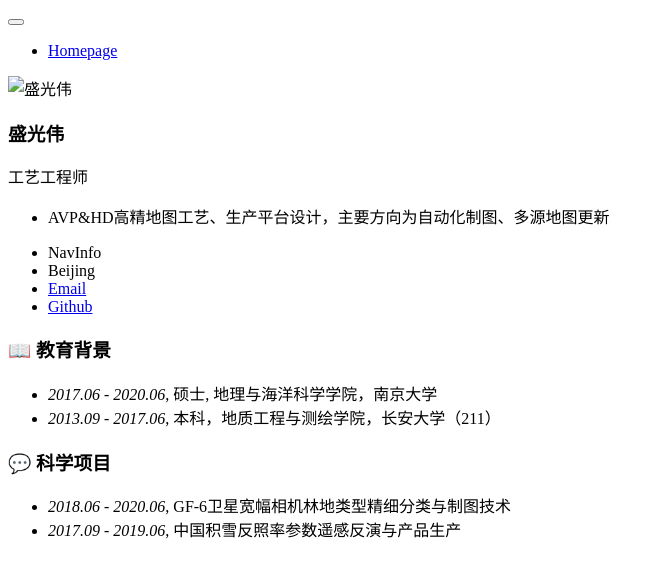
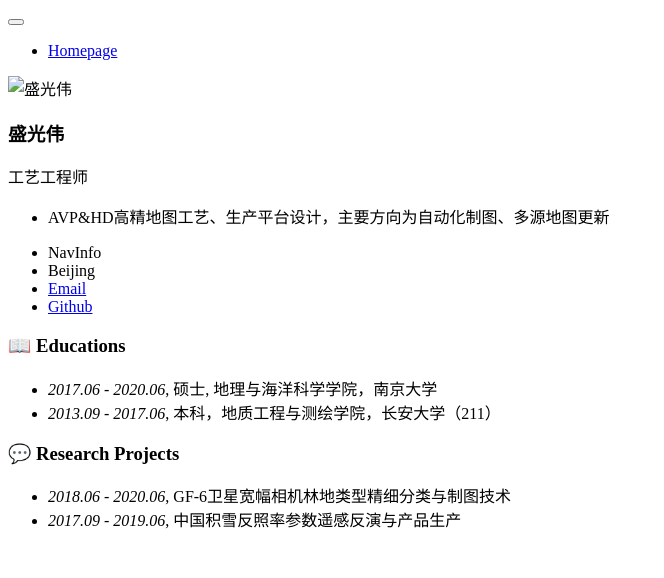
Before and after one commit to alphasheng/alphasheng.github.io, a Jekyll site: the page built from _pages/includes/others.md, in a window 1280 px wide. Shown: the top 578 px of the page, without its empty margins (0-664 px from the left). Built offline with Jekyll 4.4.1, drawn with Linux system fonts in a browser that asks for light colours; our own code applies the rules of GitHub Pages for plain Markdown files.

Commit message:
Update others.md

```diff
--- a/_pages/includes/others.md
+++ b/_pages/includes/others.md
@@ -1,8 +1,8 @@
 
-# 📖 教育背景
+# 📖 Educations
 - *2017.06 - 2020.06*, 硕士, 地理与海洋科学学院，南京大学
 - *2013.09 - 2017.06*, 本科，地质工程与测绘学院，长安大学（211）
 
-# 💬 科学项目
+# 💬 Research Projects
 - *2018.06 - 2020.06*, GF-6卫星宽幅相机林地类型精细分类与制图技术
 - *2017.09 - 2019.06*, 中国积雪反照率参数遥感反演与产品生产
```
